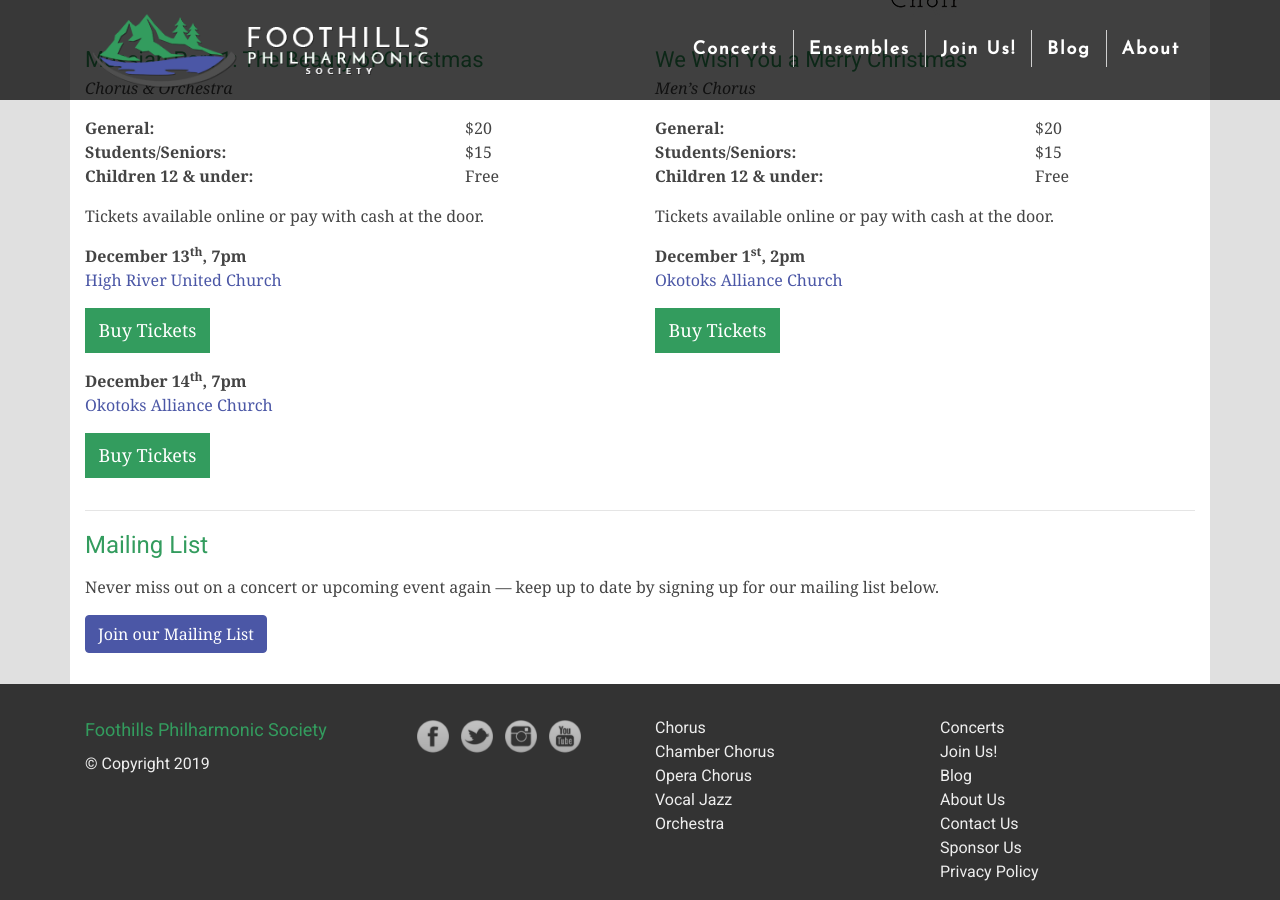
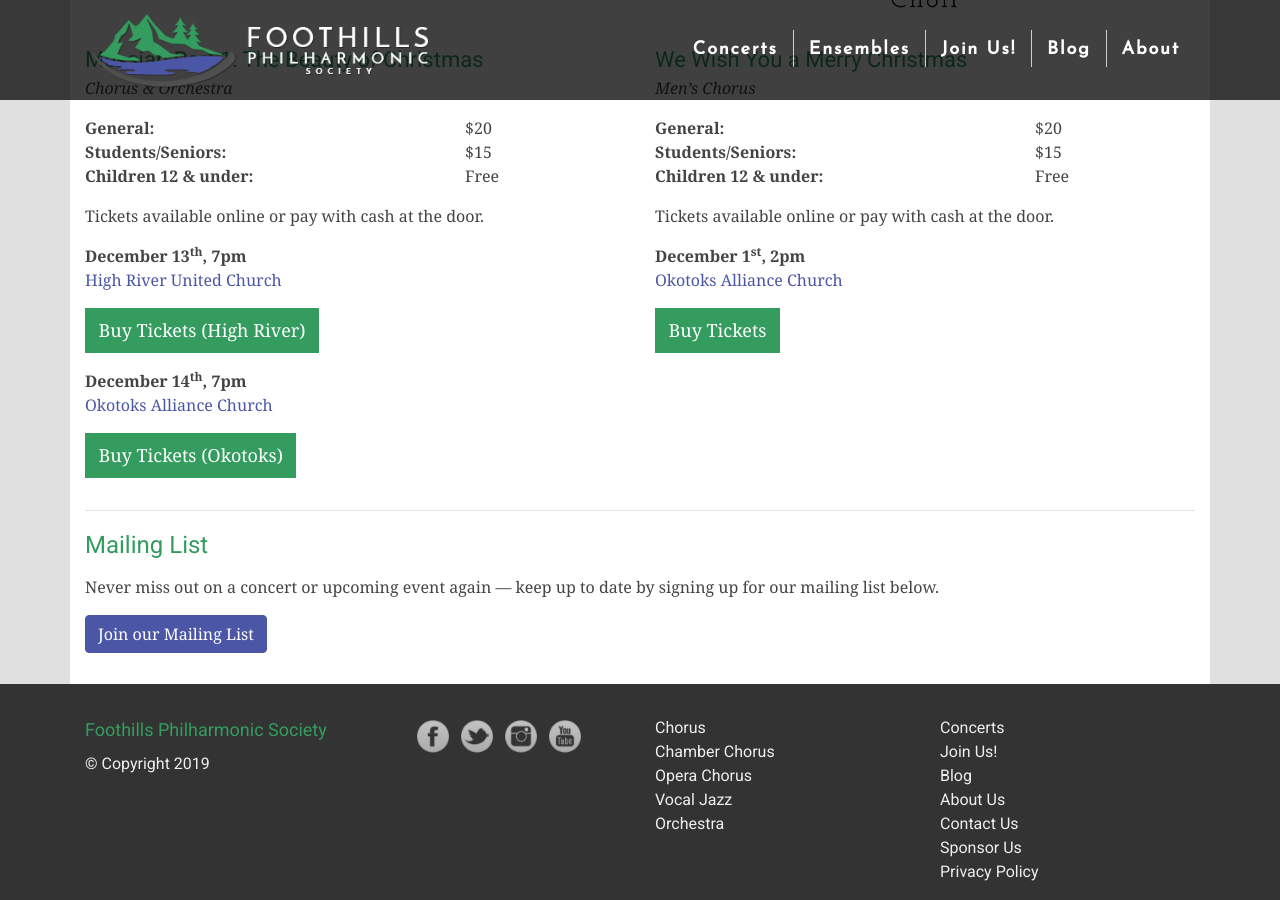
Before and after one commit to percyhanna/fps, a Jekyll site: the page built from concerts/index.html, in a window 1280 px wide and 900 px high, scrolled down 649 px. Built offline with Jekyll 4.4.1, drawn with Linux system fonts in a browser that asks for light colours; nearby versions of some CDN libraries; Markdown is read by kramdown in place of the engine named in the settings.

Commit message:
Update index.html

```diff
--- a/concerts/index.html
+++ b/concerts/index.html
@@ -49,7 +49,7 @@
 
     <p>
       <a class="link-button" href="https://www.brownpapertickets.com/event/4430707" target="_blank">
-        Buy Tickets
+        Buy Tickets (High River)
       </a>
     </p>
 
@@ -60,7 +60,7 @@
 
     <p>
       <a class="link-button" href="https://www.brownpapertickets.com/event/4430706" target="_blank">
-        Buy Tickets
+        Buy Tickets (Okotoks)
       </a>
     </p>
   </div>
```
